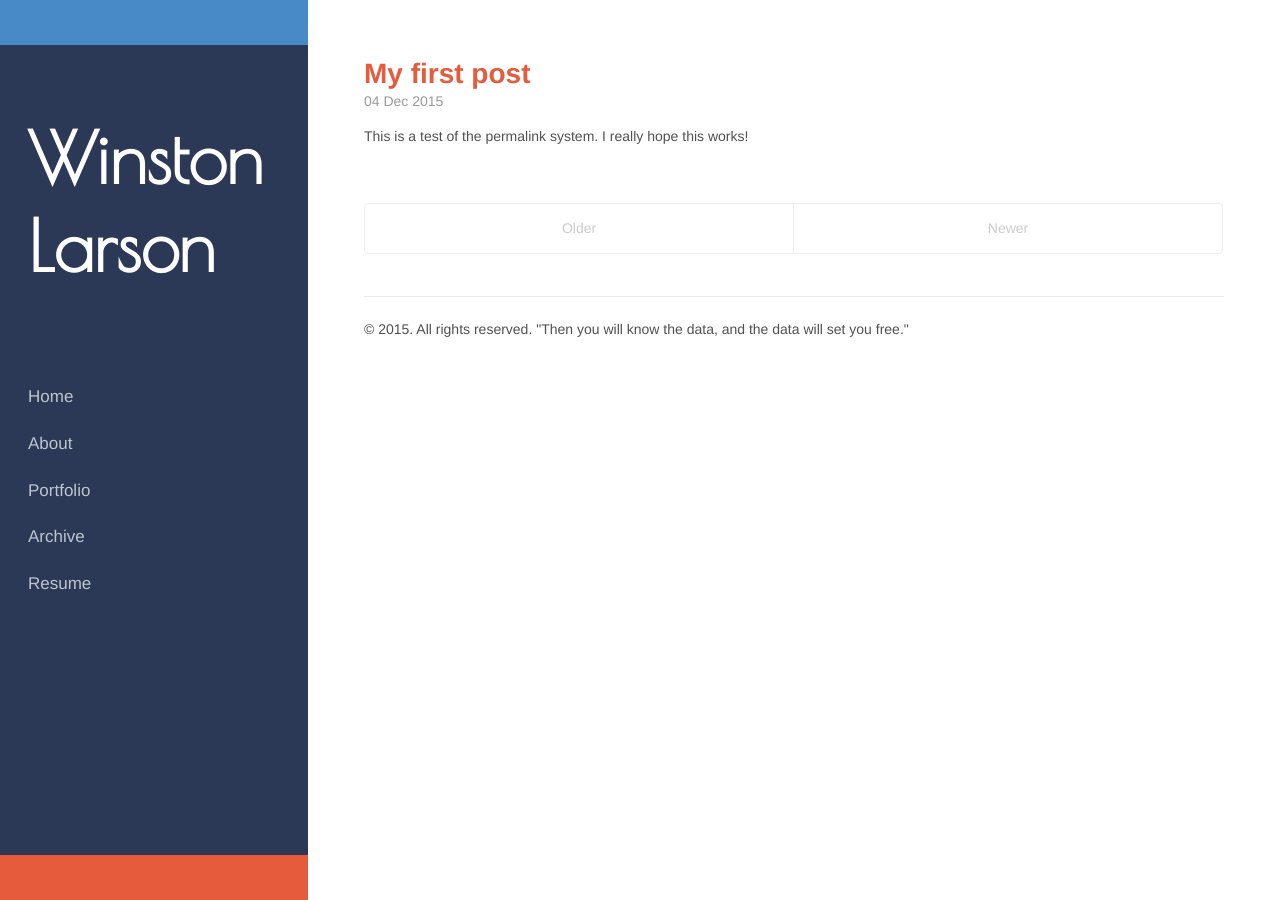
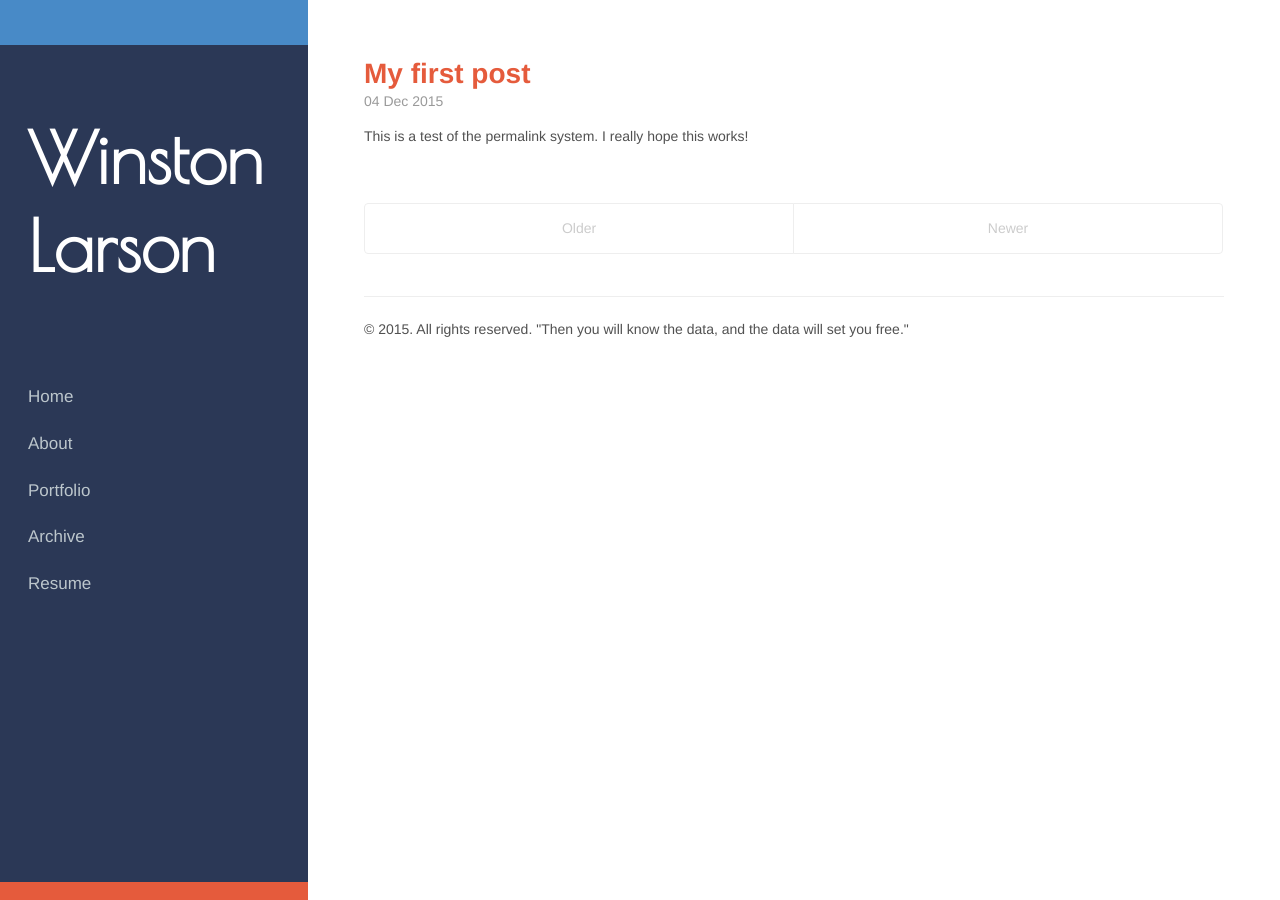
Before and after one commit to winstonlarson/old_website, a Jekyll site: the page built from index.html, in a window 1280 px wide. Built offline with Jekyll 4.4.1, drawn with Linux system fonts in a browser that asks for light colours; some web fonts are replaced; the list of posts is cut into pages by our own code.

Commit message:
fixed sidebar

```diff
--- a/public/css/hyde.css
+++ b/public/css/hyde.css
@@ -72,7 +72,7 @@
     left: 0;
     bottom: 0;
     width: 22rem;
-    height: 90%;
+    height: 96%;
   }
 }
 
@@ -89,7 +89,7 @@
     left: 0;
     bottom: 0;
     width: 22rem;
-    height: 5%;
+    height: 2%;
   }
 }
 
@@ -102,11 +102,11 @@
 @media (min-width: 48em) {
   .sidebarlow {
     position: fixed;
-    top: 95%;
+    top: 98%;
     left: 0;
     bottom: 0;
     width: 22rem;
-    height: 5%;
+    height: 2%;
   }
 }
 
```
